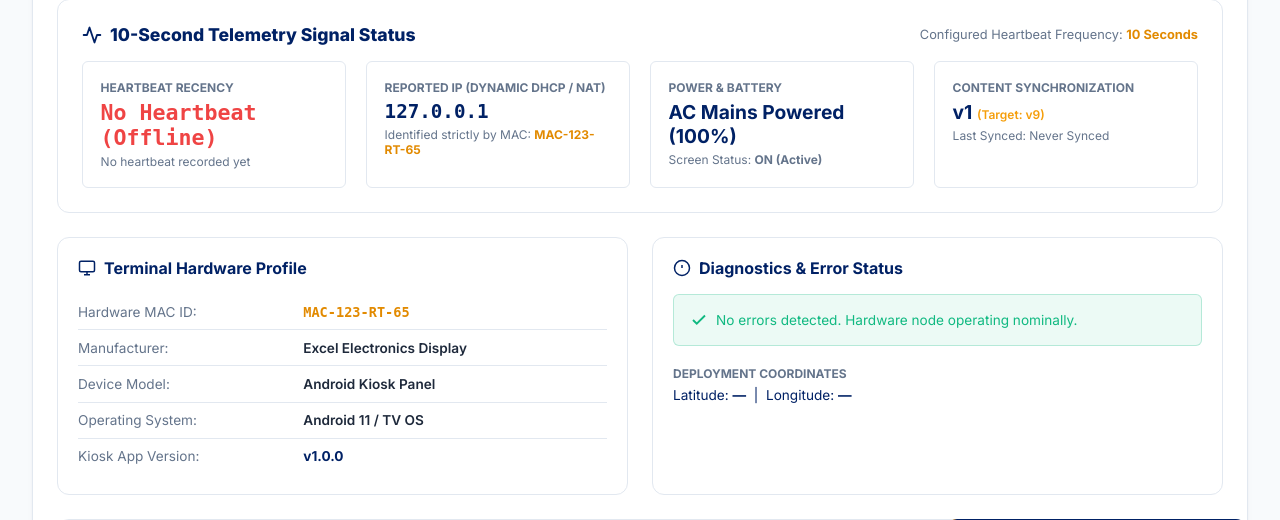
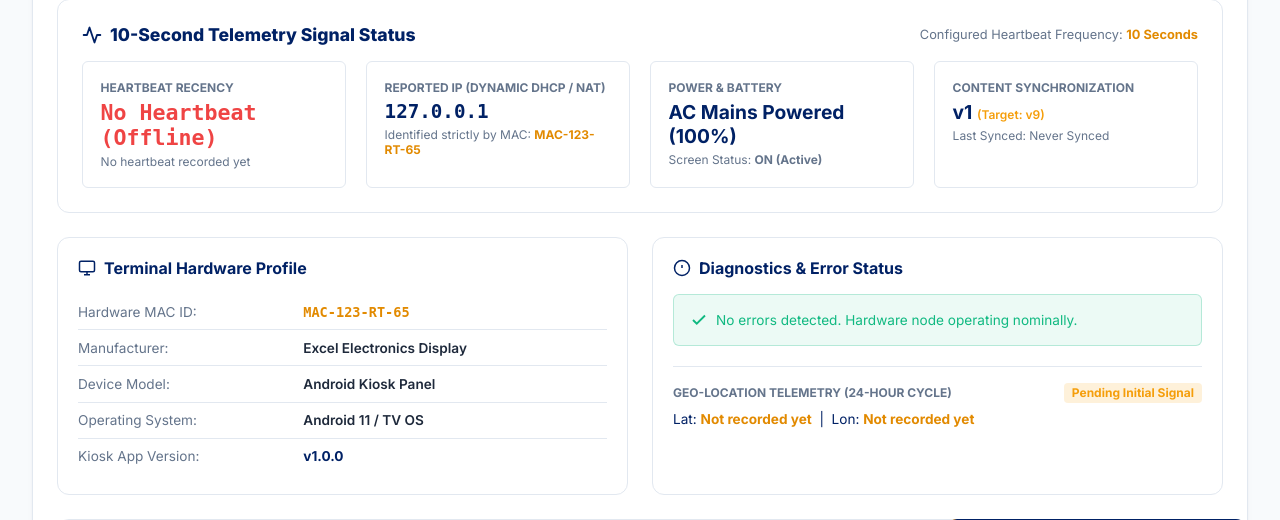
Before and after one commit to pramodthundathil/kiosk_backend, a Django app: page /admin_pannel/monitoring/bf909e26-c0a2-48f2-b668-236b621ccd59/ in a window 1280 px wide. Shown: the part 319-839 px from the top of the page. Run offline with Django 5.2, Linux system fonts and the light colour scheme; a user stored in the database is signed in; data comes from the database, SQL or seed files in the repository; data that the repository does not hold is empty; parts of the project's set-up code (start-up, migrations or seed data) failed here and were passed over; some libraries are stand-ins or nearby versions.

Commit message:
feat: record device latitude and longitude telemetry with 24-hour cycle and maps integration

```diff
--- a/adminpannel/views.py
+++ b/adminpannel/views.py
@@ -1215,6 +1215,9 @@ def admin_monitoring(request):
             'app_version': k.app_version or 'v1.0.0',
             'device_info': f"{k.manufacturer or ''} {k.device_model or ''}".strip() or 'Android Display',
             'last_boot': k.last_seen_at.strftime('%Y-%m-%d %H:%M:%S') if k.last_seen_at else 'N/A',
+            'latitude': str(k.latitude) if k.latitude is not None else None,
+            'longitude': str(k.longitude) if k.longitude is not None else None,
+            'has_location': (k.latitude is not None and k.longitude is not None),
         })
 
     open_alerts = Alert.objects.filter(resolved_at__isnull=True).select_related('kiosk')[:20]
@@ -1311,7 +1314,11 @@ def admin_monitoring_live_status(request):
             'network_type': k.network_type or 'WIFI',
             'last_ip_address': k.last_ip_address or '—',
             'app_version': k.app_version or 'v1.0.0',
+            'latitude': str(k.latitude) if k.latitude is not None else None,
+            'longitude': str(k.longitude) if k.longitude is not None else None,
+            'has_location': (k.latitude is not None and k.longitude is not None),
         })
+
 
     recent_events_qs = KioskEvent.objects.select_related('kiosk').order_by('-created_at')[:20]
     events_data = []
--- a/monitoring/serializers.py
+++ b/monitoring/serializers.py
@@ -14,3 +14,5 @@ class KioskHeartbeatSerializer(serializers.Serializer):
     mac_address = serializers.CharField(required=False, allow_blank=True, max_length=100)
     device_id = serializers.CharField(required=False, allow_blank=True, max_length=100)
     is_authenticated = serializers.BooleanField(required=False, default=False)
+    latitude = serializers.DecimalField(max_digits=9, decimal_places=6, required=False, allow_null=True)
+    longitude = serializers.DecimalField(max_digits=9, decimal_places=6, required=False, allow_null=True)
--- a/templates/admin/monitoring_detail.html
+++ b/templates/admin/monitoring_detail.html
@@ -188,12 +188,28 @@
                 </div>
                 {% endif %}
 
-                <div style="margin-top: 1.25rem;">
-                    <div style="font-size: 0.75rem; color: var(--text-secondary); text-transform: uppercase; font-weight: 700; margin-bottom: 0.4rem;">Deployment Coordinates</div>
-                    <div style="font-size: 0.85rem; color: var(--primary-color);">
-                        Latitude: <strong>{{ kiosk.latitude|default:"—" }}</strong> &nbsp;|&nbsp; Longitude: <strong>{{ kiosk.longitude|default:"—" }}</strong>
+                <div style="margin-top: 1.25rem; padding-top: 1rem; border-top: 1px solid var(--border-color);">
+                    <div style="display: flex; justify-content: space-between; align-items: center; margin-bottom: 0.5rem; flex-wrap: wrap; gap: 0.5rem;">
+                        <div style="font-size: 0.75rem; color: var(--text-secondary); text-transform: uppercase; font-weight: 700;">Geo-Location Telemetry (24-Hour Cycle)</div>
+                        {% if kiosk.latitude and kiosk.longitude %}
+                        <span style="background: rgba(16, 185, 129, 0.15); color: #10b981; font-size: 0.75rem; padding: 0.15rem 0.5rem; border-radius: 4px; font-weight: 700;">✓ Synced (24h Window)</span>
+                        {% else %}
+                        <span style="background: rgba(245, 158, 11, 0.15); color: #f59e0b; font-size: 0.75rem; padding: 0.15rem 0.5rem; border-radius: 4px; font-weight: 700;">Pending Initial Signal</span>
+                        {% endif %}
+                    </div>
+                    <div style="font-size: 0.85rem; color: var(--primary-color); display: flex; align-items: center; justify-content: space-between; flex-wrap: wrap; gap: 0.5rem;">
+                        <div>
+                            Lat: <code style="font-weight: 700; color: var(--accent-color);">{{ kiosk.latitude|default:"Not recorded yet" }}</code> &nbsp;|&nbsp;
+                            Lon: <code style="font-weight: 700; color: var(--accent-color);">{{ kiosk.longitude|default:"Not recorded yet" }}</code>
+                        </div>
+                        {% if kiosk.latitude and kiosk.longitude %}
+                        <a href="https://www.google.com/maps?q={{ kiosk.latitude }},{{ kiosk.longitude }}" target="_blank" class="btn btn-secondary btn-sm" style="text-decoration: none; padding: 0.25rem 0.6rem; font-size: 0.75rem; display: inline-flex; align-items: center; gap: 0.3rem;">
+                            <span>🗺️ View on Google Maps</span>
+                        </a>
+                        {% endif %}
                     </div>
                 </div>
+
             </div>
         </div>
 
```
Also changed, not shown: monitoring/views.py (+21 -0 lines).
